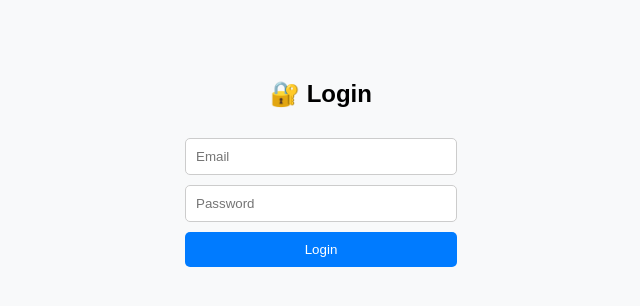
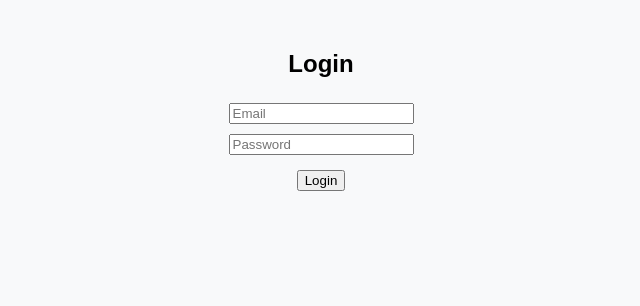
Before and after one commit to jokkolr/smart-task-manager, a React (Vite) app in the folder frontend/: page / in a window 1280 px wide. Both pictures are taken after a click on the button "Login". Shown: the top 306 px of the page, without its empty margins (319-959 px from the left). Built offline with nearby package versions, Linux system fonts and the light colour scheme.

Commit message:
Update Login.jsx

```diff
--- a/frontend/src/pages/Login.jsx
+++ b/frontend/src/pages/Login.jsx
@@ -1,68 +1,53 @@
 import React, { useState } from "react";
-import API from "../api";
+import axios from "axios";
 
-export default function Login() {
+const Login = ({ goToDashboard }) => {
   const [email, setEmail] = useState("");
   const [password, setPassword] = useState("");
-  const [message, setMessage] = useState("");
+  const [error, setError] = useState("");
 
-  const handleLogin = async (e) => {
-    e.preventDefault();
-    setMessage("Logging in...");
+  const BACKEND_URL = "https://smart-task-manager-jqlk.onrender.com";
 
+  const handleLogin = async () => {
     try {
-      const res = await API.post("/auth/login", { email, password });
-      setMessage(`✅ Welcome back, ${res.data.user?.name || "User"}!`);
+      const res = await axios.post(`${BACKEND_URL}/auth/login`, {
+        email,
+        password,
+      });
+      if (res.status === 200) {
+        goToDashboard();
+      }
     } catch (err) {
-      setMessage("❌ Login failed. Check your credentials.");
+      console.error(err);
+      setError("Invalid email or password");
     }
   };
 
   return (
-    <div style={styles.container}>
-      <h2>🔐 Login</h2>
-      <form onSubmit={handleLogin} style={styles.form}>
+    <div style={{ textAlign: "center", marginTop: "50px" }}>
+      <h2>Login</h2>
       <input
         type="email"
         placeholder="Email"
         value={email}
         onChange={(e) => setEmail(e.target.value)}
-          required
-          style={styles.input}
+        style={{ margin: "5px" }}
       />
+      <br />
       <input
         type="password"
         placeholder="Password"
         value={password}
         onChange={(e) => setPassword(e.target.value)}
-          required
-          style={styles.input}
+        style={{ margin: "5px" }}
       />
-        <button type="submit" style={styles.button}>Login</button>
-      </form>
-      <p>{message}</p>
+      <br />
+      <button onClick={handleLogin} style={{ marginTop: "10px" }}>
+        Login
+      </button>
+      {error && <p style={{ color: "red" }}>{error}</p>}
     </div>
   );
-}
+};
 
-const styles = {
-  container: { textAlign: "center", marginTop: "80px" },
-  form: { display: "inline-block", textAlign: "left" },
-  input: {
-    display: "block",
-    margin: "10px 0",
-    padding: "10px",
-    width: "250px",
-    borderRadius: "5px",
-    border: "1px solid #ccc",
-  },
-  button: {
-    width: "100%",
-    padding: "10px",
-    backgroundColor: "#007bff",
-    color: "white",
-    border: "none",
-    borderRadius: "5px",
-    cursor: "pointer",
-  },
-};
+export default Login;
```
Lines whose indentation alone changed are shown as unchanged.
